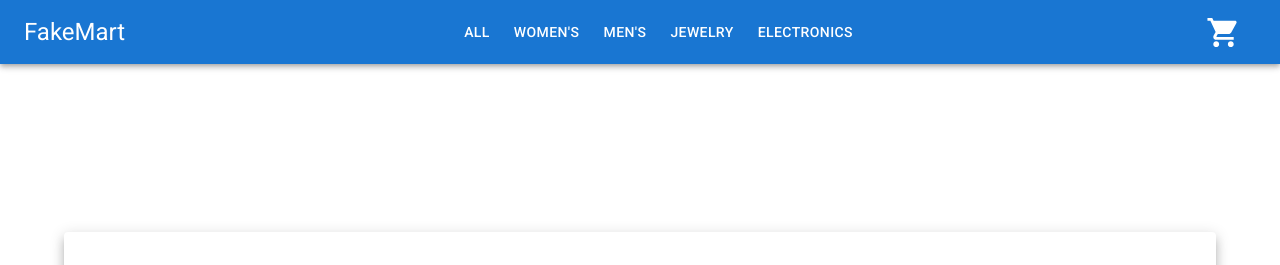
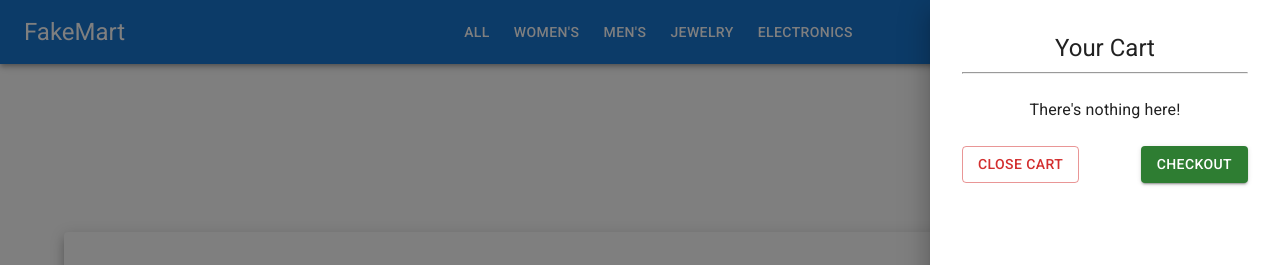
Before and after one commit to ryangholland/shopping-cart, a React (Vite) app: page / in a window 1280 px wide. Both pictures are taken after a click on the button 1223 px from the left and 32 px from the top of the page. Shown: the top 265 px of the page. Built offline with nearby package versions, Linux system fonts and the light colour scheme.

Commit message:
Style cart drawer

```diff
--- /dev/null
+++ b/src/components/CartDrawer.jsx
@@ -0,0 +1,30 @@
+import { Drawer, Button, Box, Typography } from "@mui/material";
+import { useState } from "react";
+import ShoppingCartIcon from "@mui/icons-material/ShoppingCart";
+
+function CartDrawer() {
+  const [isOpen, setIsOpen] = useState(false);
+
+  return (
+    <>
+      <Button color="inherit" onClick={() => setIsOpen(true)}>
+        <ShoppingCartIcon fontSize="large" />
+      </Button>
+      <Drawer anchor="right" open={isOpen} onClose={() => setIsOpen(false)}>
+        <Box sx={{ width: "350px", textAlign: "center", p: 4 }}>
+          <Typography variant="h5">Your Cart</Typography>
+          <hr />
+          <Typography gutterBottom mt={3}>
+            There's nothing here!
+          </Typography>
+          <Box sx={{mt:3, display: "flex", justifyContent: "space-between"}}>
+            <Button variant="outlined" color="error" onClick={() => setIsOpen(false)}>Close Cart</Button>
+            <Button variant="contained" color="success">Checkout</Button>
+          </Box>
+        </Box>
+      </Drawer>
+    </>
+  );
+}
+
+export default CartDrawer;
--- a/src/components/Header.jsx
+++ b/src/components/Header.jsx
@@ -1,25 +1,25 @@
 import { AppBar, Toolbar, Typography, Button } from "@mui/material";
-import ShoppingCartIcon from '@mui/icons-material/ShoppingCart';
-import MenuIcon from '@mui/icons-material/Menu';
-
-import { useTheme } from '@mui/material/styles';
-import useMediaQuery from '@mui/material/useMediaQuery';
-
+import MenuIcon from "@mui/icons-material/Menu";
+import { useTheme } from "@mui/material/styles";
+import useMediaQuery from "@mui/material/useMediaQuery";
 import RegNav from "./RegNav";
+import CartDrawer from "./CartDrawer";
 
 function Header() {
   const theme = useTheme();
-  const notMobile = useMediaQuery(theme.breakpoints.up('sm'));
+  const notMobile = useMediaQuery(theme.breakpoints.up("sm"));
 
   return (
     <AppBar position="static">
-      <Toolbar sx={{ justifyContent: "space-between", p:0.5 }}>
-        {!notMobile && (<Button color="inherit" ><MenuIcon fontSize="large" /></Button>)}
+      <Toolbar sx={{ justifyContent: "space-between", p: 0.5 }}>
+        {!notMobile && (
+          <Button color="inherit">
+            <MenuIcon fontSize="large" />
+          </Button>
+        )}
         <Typography variant="h5">FakeMart</Typography>
         {notMobile && <RegNav />}
-        <Button color="inherit" >
-          <ShoppingCartIcon fontSize="large"  />
-        </Button>
+        <CartDrawer />
       </Toolbar>
     </AppBar>
   );
```
